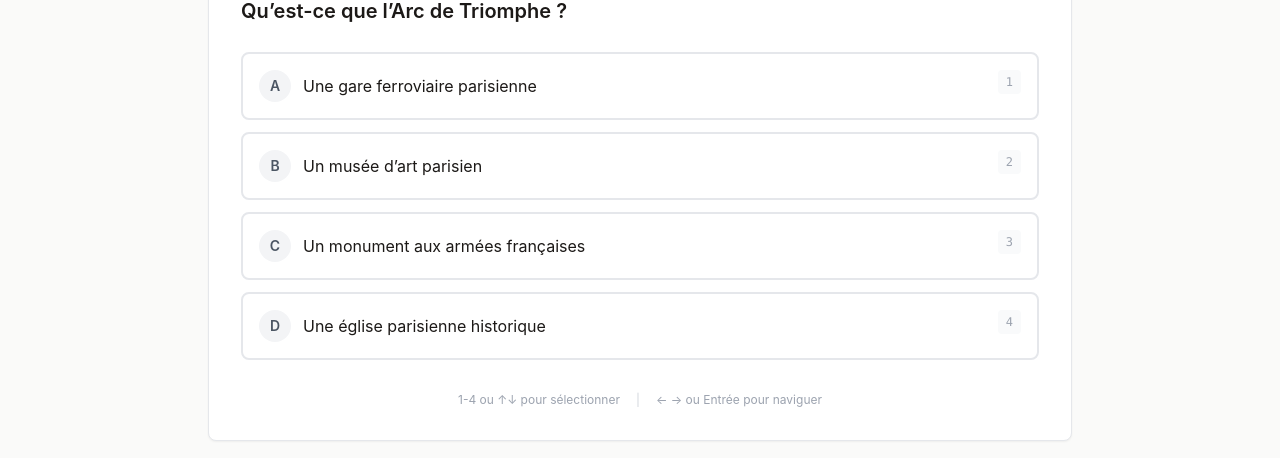
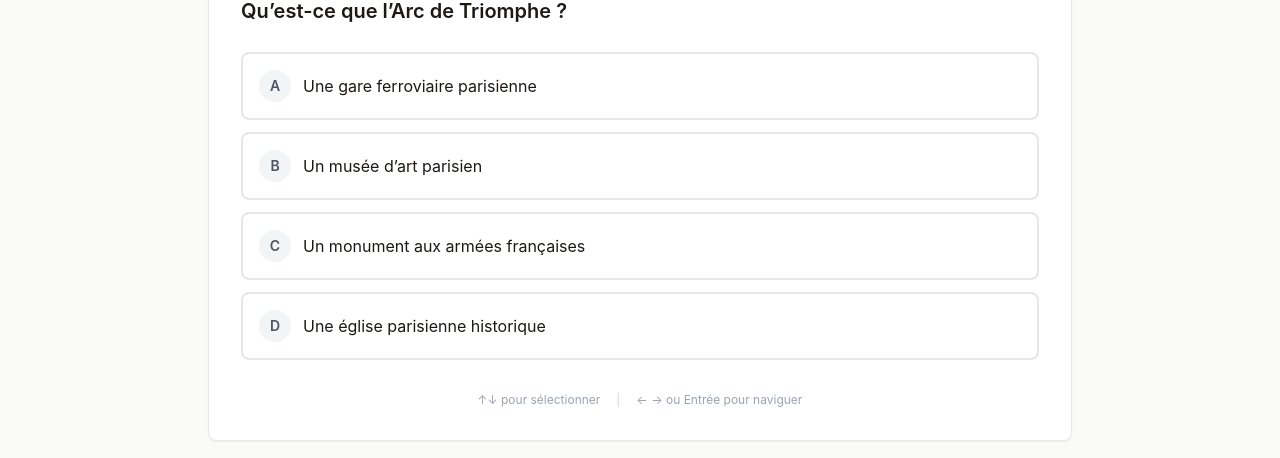
Before and after one commit to rlustin/reussirmonexamencivique.fr, a Nuxt app: page /quiz in a window 1280 px wide. Both pictures are taken after a click on the button "Commencer le quiz". Shown: the part 260-718 px from the top of the page. Built offline with nearby package versions, Linux system fonts and the light colour scheme.

Commit message:
Remove 1-4 keyboard shortcuts from quiz answer options
The number shortcuts were displayed but not functional. Users can still
navigate with arrow keys (↑↓ to select, ←→ to navigate questions).

```diff
--- a/app/components/quiz/QuizQuestion.vue
+++ b/app/components/quiz/QuizQuestion.vue
@@ -17,7 +17,6 @@ defineEmits<Emits>()
 const { t } = useI18n()
 
 const optionLabels = ['A', 'B', 'C', 'D']
-const keyboardShortcuts = ['1', '2', '3', '4']
 
 // Generate unique ID for this question group
 const questionId = computed(() => `question-${props.question.id}`)
@@ -43,7 +42,6 @@ const questionId = computed(() => `question-${props.question.id}`)
         role="radio"
         :aria-checked="selectedAnswer === index"
         :aria-label="`${optionLabels[index]}. ${option}${selectedAnswer === index ? ` - ${t('a11y.selected')}` : ''}`"
-        :aria-keyshortcuts="`${index + 1}`"
         class="w-full text-left p-4 rounded-lg border-2 transition-all duration-200 min-h-[44px] focus:outline-none focus:ring-2 focus:ring-primary focus:ring-offset-2"
         :class="[
           selectedAnswer === index
@@ -65,12 +63,6 @@ const questionId = computed(() => `question-${props.question.id}`)
             {{ optionLabels[index] }}
           </span>
           <span class="pt-1 text-foreground flex-1">{{ option }}</span>
-          <span
-            class="hidden sm:inline-flex flex-shrink-0 text-xs text-gray-400 font-mono px-2 py-1 bg-gray-50 rounded"
-            aria-hidden="true"
-          >
-            {{ keyboardShortcuts[index] }}
-          </span>
         </div>
       </button>
     </div>
--- a/locales/fr.json
+++ b/locales/fr.json
@@ -101,7 +101,7 @@
       }
     },
     "keyboard": {
-      "selectHint": "1-4 ou ↑↓ pour sélectionner",
+      "selectHint": "↑↓ pour sélectionner",
       "navHint": "← → ou Entrée pour naviguer"
     },
     "timer": {
@@ -195,7 +195,7 @@
       "validate": "Valider votre réponse"
     },
     "keyboard": {
-      "selectHint": "1-4 ou ↑↓ pour sélectionner",
+      "selectHint": "↑↓ pour sélectionner",
       "validateHint": "Entrée pour valider"
     },
     "results": {
```
